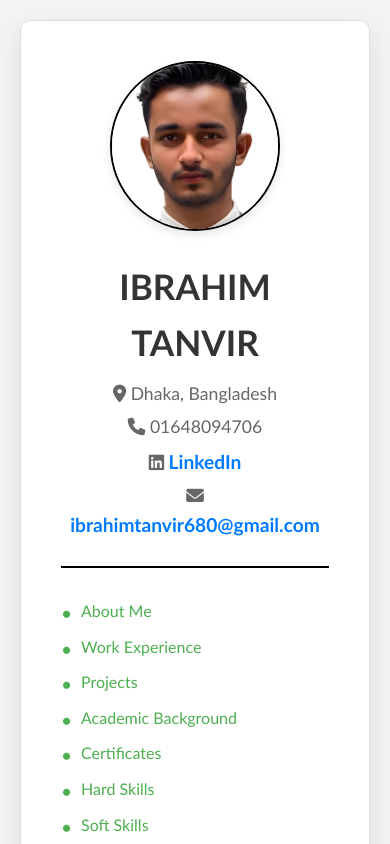
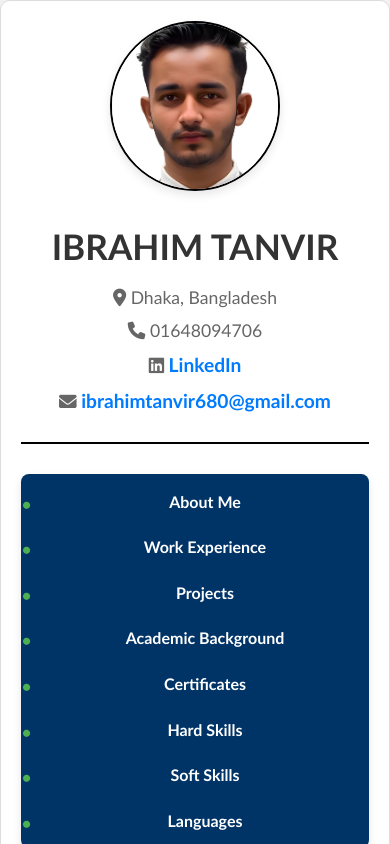
Before and after one commit to IbrahimGUB/Portfolio, a plain HTML site: page index.html in a window 390 px wide. Shown: the top 844 px of the page. Drawn offline with Linux system fonts and the light colour scheme.

Commit message:
Add files via upload

```diff
--- a/styles.css
+++ b/styles.css
@@ -90,13 +90,20 @@ body {
 }
 
 /* Section Styling */
+/* Section styling with zoom effect */
 .section {
     margin-bottom: 40px;
-    font-size: 1.1rem; /* Same size as soft/hard skills */
+    font-size: 1.1rem;
     color: #444;
     opacity: 0;
     animation: fadeIn 1.5s forwards;
-    animation-delay: 1s; /* Delay animations for sections */
+    animation-delay: 1s;
+    transition: transform 0.3s ease-in-out; /* Smooth transition for zoom effect */
+}
+
+/* Zoom effect on hover */
+.section:hover {
+    transform: scale(1.03); /* Slightly zoom in on hover */
 }
 
 .section h2 {
@@ -245,3 +252,108 @@ a:hover {
         flex-direction: column;
     }
 }
+
+
+/* General styling adjustments for better layout */
+body, .wrapper {
+    display: flex;
+    justify-content: center;
+    background-color: #f4f4f4;
+    margin: 0;
+    padding: 0;
+}
+
+/* Navigation Bar */
+.navbar {
+    background-color: #003366;
+    padding: 10px 0;
+    text-align: center;
+    margin-bottom: 20px;
+    box-shadow: 0 4px 8px rgba(0, 0, 0, 0.1);
+    border-radius: 8px;
+}
+
+.navbar ul {
+    list-style: none;
+    margin: 0;
+    padding: 0;
+    display: flex;
+    justify-content: center;
+    flex-wrap: wrap; /* Wrap items for smaller screens */
+}
+
+.navbar ul li {
+    margin: 0 10px;
+}
+
+.navbar ul li a {
+    color: #ffffff;
+    text-decoration: none;
+    font-weight: bold;
+    font-size: 1rem;
+    padding: 8px 12px;
+    border-radius: 5px;
+    transition: background-color 0.3s, color 0.3s;
+}
+
+.navbar ul li a:hover {
+    background-color: #007BFF;
+    color: #ffffff;
+}
+
+/* Container styling */
+.container {
+    max-width: 800px;
+    background-color: white;
+    padding: 40px;
+    border-radius: 10px;
+    box-shadow: 0 10px 30px rgba(0, 0, 0, 0.1);
+    text-align: justify;
+    transition: box-shadow 0.3s ease; /* Smooth transition */
+}
+
+.container:hover {
+    box-shadow: 0 12px 36px rgba(0, 0, 0, 0.15); /* Enhanced shadow on hover */
+}
+
+/* Smooth scrolling */
+html {
+    scroll-behavior: smooth;
+}
+
+/* Responsive Design for Mobile View */
+@media (max-width: 768px) {
+    .navbar ul {
+        flex-direction: column; /* Stack navbar items vertically on small screens */
+        gap: 10px;
+    }
+
+    .navbar ul li {
+        margin: 5px 0;
+    }
+
+    .container {
+        padding: 20px;
+    }
+}
+
+
+/* Footer styling */
+footer {
+    background-color: #003366;
+    color: white;
+    padding: 20px 0;
+    text-align: center;
+    margin-top: 40px;
+}
+
+footer a {
+    color: #007BFF;
+    text-decoration: none;
+    margin: 0 10px;
+    transition: color 0.3s;
+}
+
+footer a:hover {
+    color: #ffffff;
+}
```
Also changed, not shown: script.js (added, +8 -0 lines).
